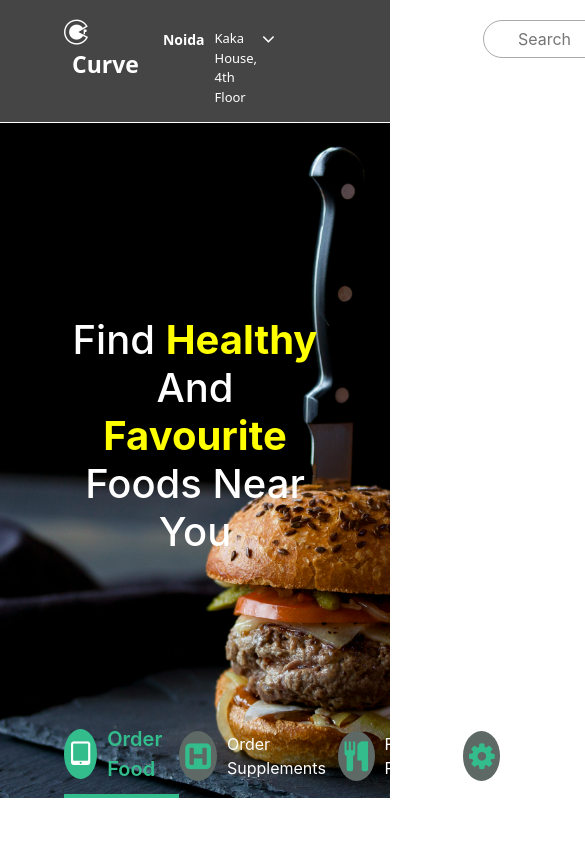
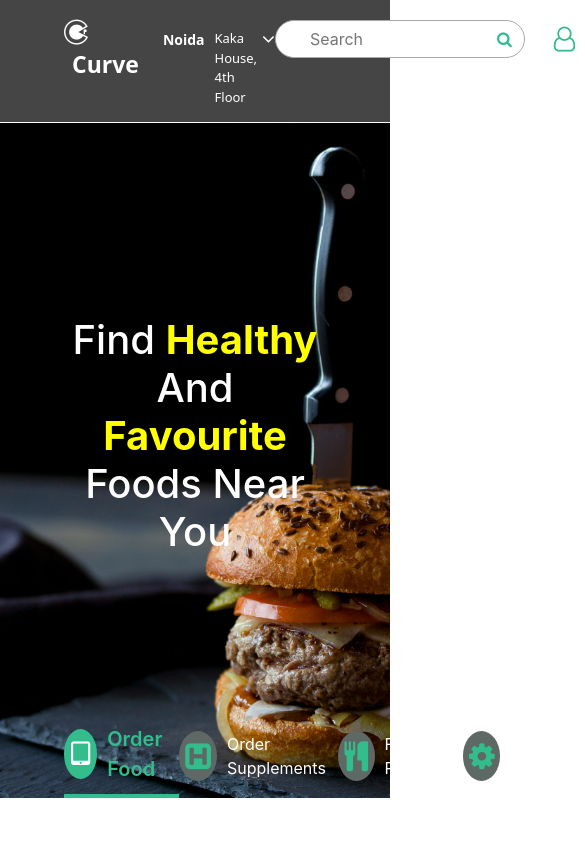
Before and after one commit to divyansh-prakash/restaurant, an Angular app: page /home in a window 390 px wide. Shown: the top 844 px of the page, 585 px wide, since content can reach past the window. Built offline with nearby package versions, Linux system fonts and the light colour scheme.

Commit message:
making header responsive

```diff
--- a/src/shared/header/header.component.html
+++ b/src/shared/header/header.component.html
@@ -1,4 +1,5 @@
 <div class="header-container">
+    <div class="left-container">
         <div class="logo">
             <i class="fa fa-codiepie" aria-hidden="true"></i>
             <span>Curve</span>
@@ -9,7 +10,9 @@
             <span>{{userInfo.address.street}}</span>
             <i class="fa fa-angle-down" aria-hidden="true"></i>
         </div>
+    </div>
 
+    <div class="right-container">
         <div class="search">
             <span class="fa fa-search"></span>
             <input placeholder="Search">
@@ -32,3 +35,4 @@
             </button>
         </div>
     </div>
+</div>
--- a/src/shared/header/header.component.scss
+++ b/src/shared/header/header.component.scss
@@ -3,10 +3,19 @@
     border-bottom: 1px solid white;
     display: flex;
     flex-direction: row;
+    justify-content: space-between;
     padding-inline: 4rem;
     padding-top: 20px;
     color: white;
     padding-bottom: 15px;
+
+    .left-container {
+        display: flex;
+    }
+
+    .right-container {
+        display: flex;
+    }
 
     .logo {
         i {
@@ -52,7 +61,7 @@
         position: relative;
         color: #aaa;
         font-size: 16px;
-        margin-left: 13rem;
+        // margin-left: 13rem;
     }
 
     .search input {
```
Lines whose indentation alone changed are shown as unchanged.
